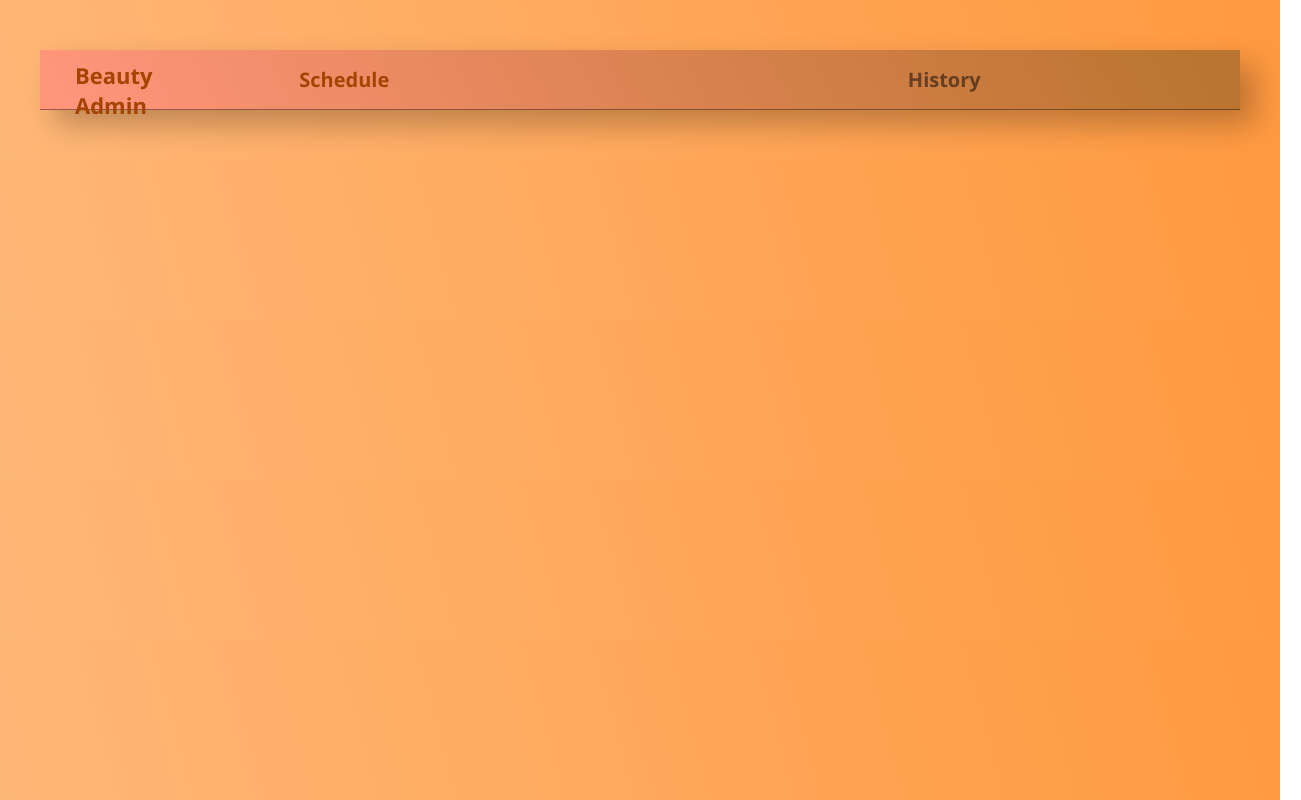
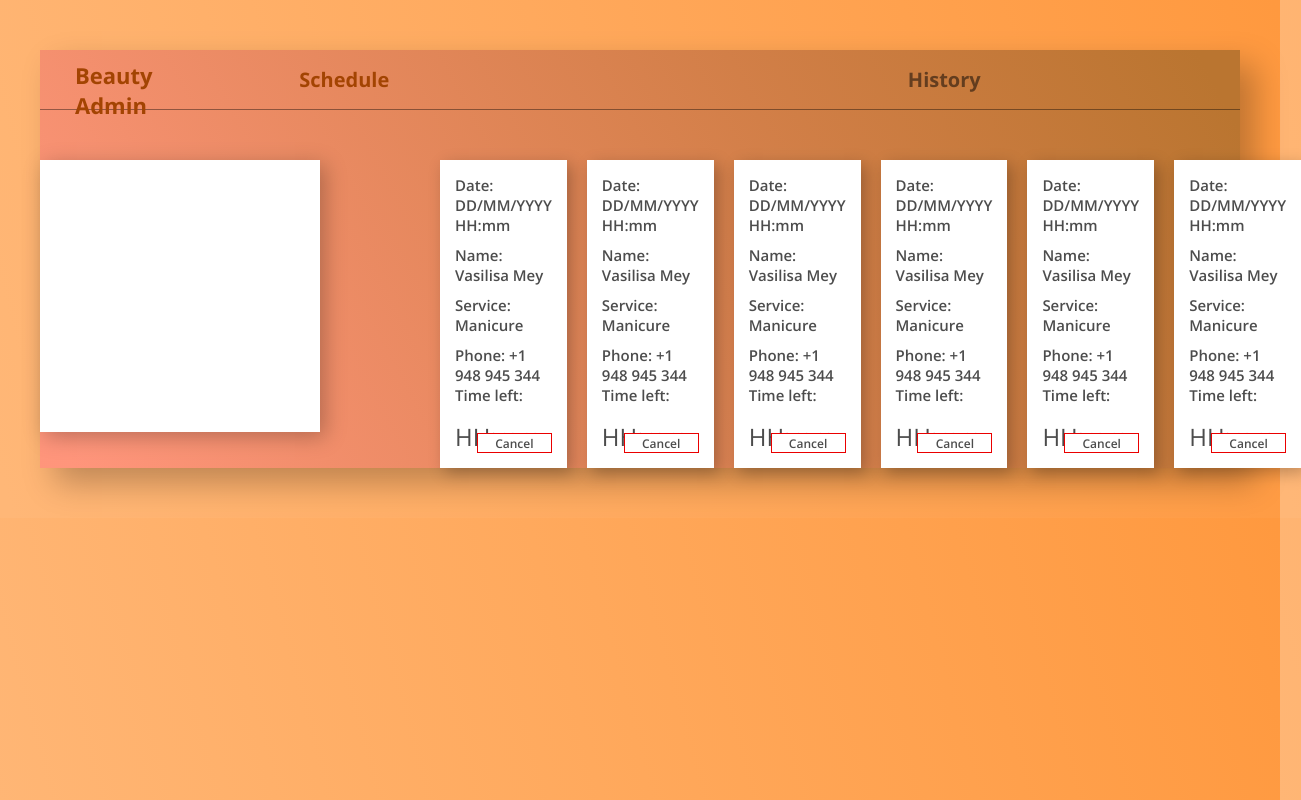
Before and after one commit to Valitriya/Beauty_admin, a React (Create React App) app: page / in a window 1280 px wide. Shown: the whole page, 1301 px wide, since content can reach past the window. Built offline with nearby package versions, Linux system fonts and the light colour scheme.

Commit message:
added styles for the history page

```diff
--- a/src/components/app/App.tsx
+++ b/src/components/app/App.tsx
@@ -1,9 +1,11 @@
 import Header from "../header/Header";
+import HistoryPage from "../../pages/history/HistoryPage";
 import "./app.scss";
 function App() {
 	return (
 		<main className="board">
 			<Header />
+			<HistoryPage />
 		</main>
 	);
 }
--- a/src/pages/history/HistoryPage.tsx
+++ b/src/pages/history/HistoryPage.tsx
@@ -1,5 +1,7 @@
 import Calendar from "../../components/calendar/Calendar";
 import HistoryList from "../../components/historyList/HistoryList";
+
+import "./historyPage.scss";
 
 function HistoryPage(){
     return(
--- a/src/pages/history/historyPage.scss
+++ b/src/pages/history/historyPage.scss
@@ -0,0 +1,20 @@
+.history {
+	display: grid;
+	grid-template-columns: 280px 500px;
+	column-gap: 120px;
+	padding-top: 50px;
+	&__controls {
+		display: grid;
+		grid-template-rows: 272px;
+		row-gap: 50px;
+	}
+	&__list {
+		display: flex;
+		grid-template-columns: 240px 240px;
+		grid-auto-rows: 170px;
+		gap: 20px;
+		.appointment {
+			grid-template-columns: auto;
+		}
+	}
+}
```
